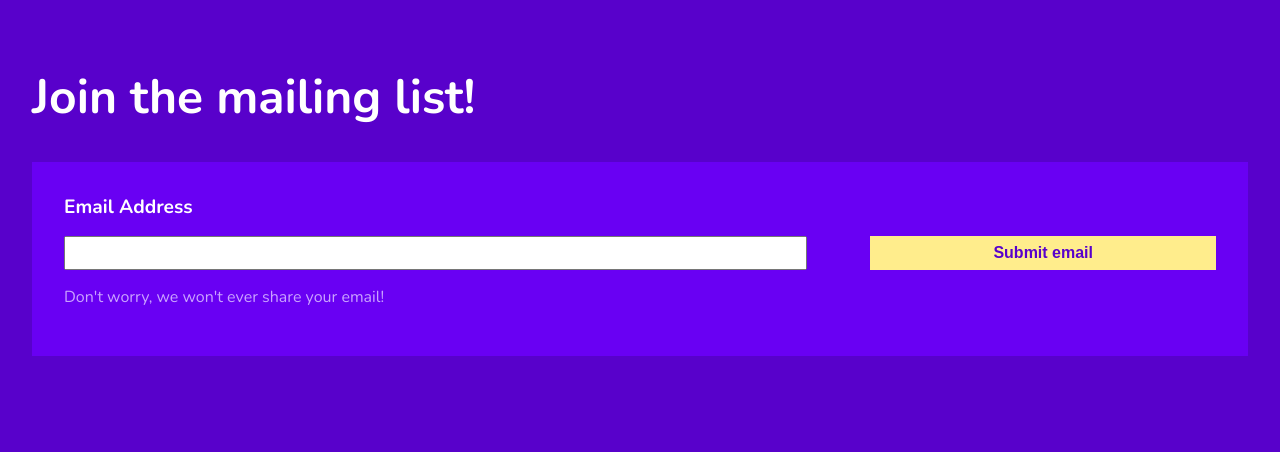
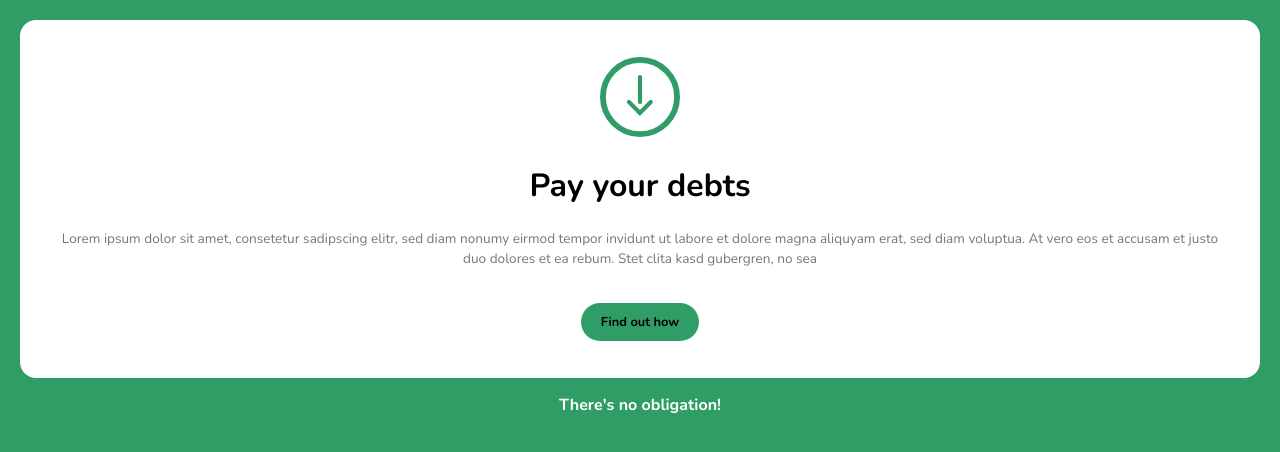
Before and after one commit to jasnmar/scrimba-ui-basics, a plain HTML site: page index.html in a window 1280 px wide. Drawn offline with nearby package versions, Linux system fonts and the light colour scheme.

Commit message:
Challenge 4

```diff
--- a/index.css
+++ b/index.css
@@ -3,74 +3,81 @@ html, body {
     margin: 0;
     padding: 0;
 }
+
 body {
-    padding: 2em;
-    background: #5801CB;
-    color: white;
-    font-family: 'Nunito';
-}
-h1 {
-    font-size: 1.1em;
+    background: #309D67;
+    padding: .4em;
+    font-family: 'Nunito', sans-serif;
 }
 
-.form-container {
-    padding: 2em;
-    display: grid;
-    grid-template-columns: 70% auto;
-    grid-template-rows: repeat(3,auto);
-    grid-template-areas:
-        "label label"
-        "submit button"
-        "info info";
+.card {
+    background: white;
+    border-radius: 1em;
+    padding: 2.3em;
+    text-align: center;
 }
 
-label {
-    display: block;
-    font-size: 1.1em;
-    grid-area: label;
-    margin-bottom: .8em;
-}
-input[type=text]{
-    width: 90%;
-    padding: .5em;
-}
-input[type=submit] {
-    padding: .5em;
-    font-size: .8em;
-    background: none;
-    border: 1px solid white;
-    color: white;
-    cursor: pointer;
-}
-p {
-    grid-area: info;
+svg {
+    width: 5em;
 }
 
+h1 {
+    font-size: 1em;
+    font-weight: normal;
+}
 
-/* Improvements */
+.card p {
+    font-size: .85em;
+    color: #474747;
+}
 
+a {
+
+    display: inline-block;
+    color: black;
+    text-decoration: none;
+    font-weight: bold;
+    border-radius: 5em;
+    font-size: .8em;
+}
+.obligation {
+    text-align: center;
+    color: white;
+    font-weight: bold;
+    margin-bottom: 0;
+}
+
+/*
+
+    Your fixes below:
+
+    Use the following properties and rulesets
+    to improve the visual hierarchy of this
+    design
+
+*/
+
+body {
+    padding: 20px;
+}
+
+svg {
+    width: 5em;
+}
 
 h1 {
-    font-size: 3em;
-}
-
-.form-container {
-    background-color: #6900F3;
-}
-
-label {
-    font-weight: bold;
-    font-size: 1.2em;
-}
-
-input[type=submit] {
-    font-size: 1em;
-    background-color: #FFED8C;
-    color: #5801CB;
-    border: none;
+    font-size: 2em;
     font-weight: bold;
 }
 
-p {
-    color: #CAA2FF;
+.card p {
+    font-size: auto;
+    line-height: 1.5em;
+    color: #777777;
 }
+
+a {
+    background: #309D67;
+    padding: 10px 20px;
+    margin-top: 20px;
+}
--- a/index.html
+++ b/index.html
@@ -7,20 +7,30 @@
     <title>Document</title>
 </head>
 <body>
-    <h1>Join the mailing list!</h1>
+    <div class="card">
 
-    <div class="container">
-        <form>
-            <div class="form-container">
-                <label for="email">Email Address</label>
+        <svg viewBox="0 0 96 96">
+            <g id="down-arrow" transform="translate(-418 -150)">
+                <g id="Ellipse_2" data-name="Ellipse 2" transform="translate(418 150)" fill="none" stroke="#309d67" stroke-width="7">
+                <circle cx="48" cy="48" r="48" stroke="none"/>
+                <circle cx="48" cy="48" r="44.5" fill="none"/>
+                </g>
+                <g id="Group_1" data-name="Group 1">
+                <path id="Path_2" data-name="Path 2" d="M554,8207.49v29.931" transform="translate(-88 -8033.361)" fill="none" stroke="#309d67" stroke-linecap="round" stroke-width="5"/>
+                <path id="Path_3" data-name="Path 3" d="M541.8,8246.06l13.07,13.069,13.07-13.069" transform="translate(-89 -8042)" fill="none" stroke="#309d67" stroke-linecap="round" stroke-width="5"/>
+                </g>
+            </g>
+        </svg>
 
-                <input type="text" id="email">
-                <p>Don't worry, we won't ever share your email!</p>
+        <h1>Pay your debts</h1>
 
-                <input type="submit" value="Submit email">
-            </div>
-        </form>
+        <p>Lorem ipsum dolor sit amet, consetetur sadipscing elitr, sed diam nonumy eirmod tempor invidunt ut labore et dolore magna aliquyam erat, sed diam voluptua. At vero eos et accusam et justo duo dolores et ea rebum. Stet clita kasd gubergren, no sea</p>
+
+        <a href="#">Find out how</a>
+
     </div>
+
+    <p class="obligation">There's no obligation!</p>
     <script src="./index.js"></script>
 </body>
 </html>
```
